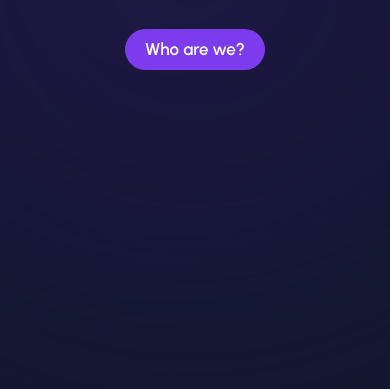
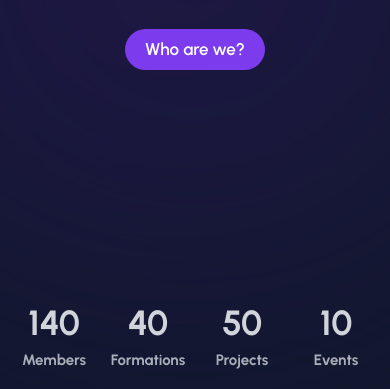
Before and after one commit to ensias-ai-club/ensias-ai-club.github.io, a plain HTML site: page index.html in a window 390 px wide. Shown: the part 455-844 px from the top of the page. Drawn offline with nearby package versions, Linux system fonts and the light colour scheme.

Commit message:
add stats

```diff
--- a/assets/css/style.css
+++ b/assets/css/style.css
@@ -366,6 +366,31 @@ ion-icon {
 .hero .btn {
   margin-inline: auto;
 }
+
+.stats .container {
+  display: flex;
+  justify-content: center;
+  align-items: center;
+  gap: 50px;
+}
+.stats .stat {
+  width: 200px;
+  height: 100px;
+  display: flex;
+  flex-direction: column;
+  justify-content: center;
+  align-items: center;
+}
+.stats .stat .number {
+  font-weight: bold;
+  font-size: 40px;
+}
+.stats .stat .title {
+  font-size: 20px;
+  font-weight: bold;
+  opacity: .8;
+}
+
 .top-collection {
   margin-top: 50px;
 }
@@ -653,6 +678,21 @@ ion-icon {
     margin-right: 5px;
     margin-left: -10px;
   }
+
+  .stats .container {
+    gap: 10px;
+  }
+  .stats .stat {
+    width: 150px;
+    height: 80px;
+  }
+  .stats .stat .number {
+    font-size: 35px;
+  }
+  .stats .stat .title {
+    font-size: 15px;
+  }
+
   .top-collection {
     margin-top: 100px;
   }
--- a/index.html
+++ b/index.html
@@ -130,9 +130,26 @@
           </div>
         </section>
 
-        <!--
-        - #TOP COLLECTION
-      -->
+        <section class="section stats" id="stats">
+          <div class="container">
+            <div class="stat">
+              <div class="number">140</div>
+              <div class="title">Members</div>
+            </div>
+            <div class="stat">
+              <div class="number">40</div>
+              <div class="title">Formations</div>
+            </div>
+            <div class="stat">
+              <div class="number">50</div>
+              <div class="title">Projects</div>
+            </div>
+            <div class="stat">
+              <div class="number">10</div>
+              <div class="title">Events</div>
+            </div>
+          </div>
+        </section>
 
         <section class="section top-collection" aria-label="home" id="about">
           <div class="container">
```
